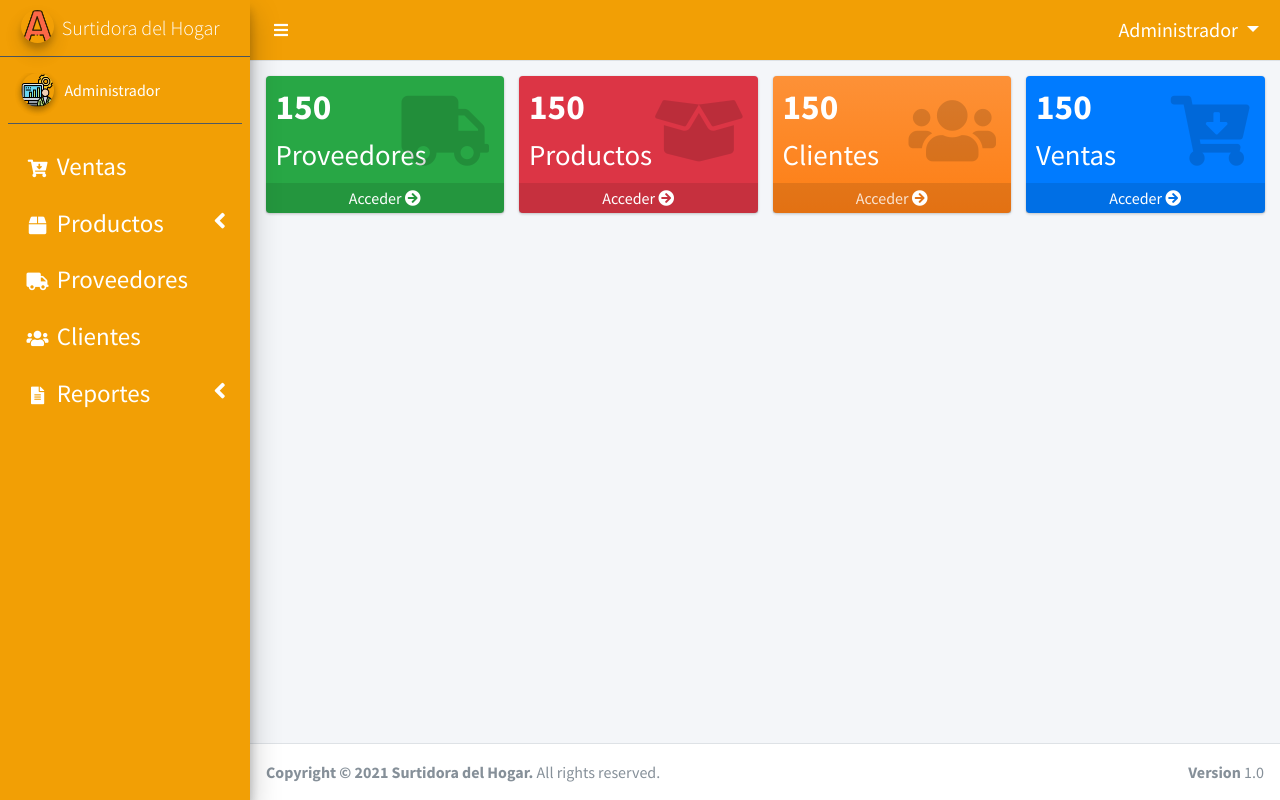
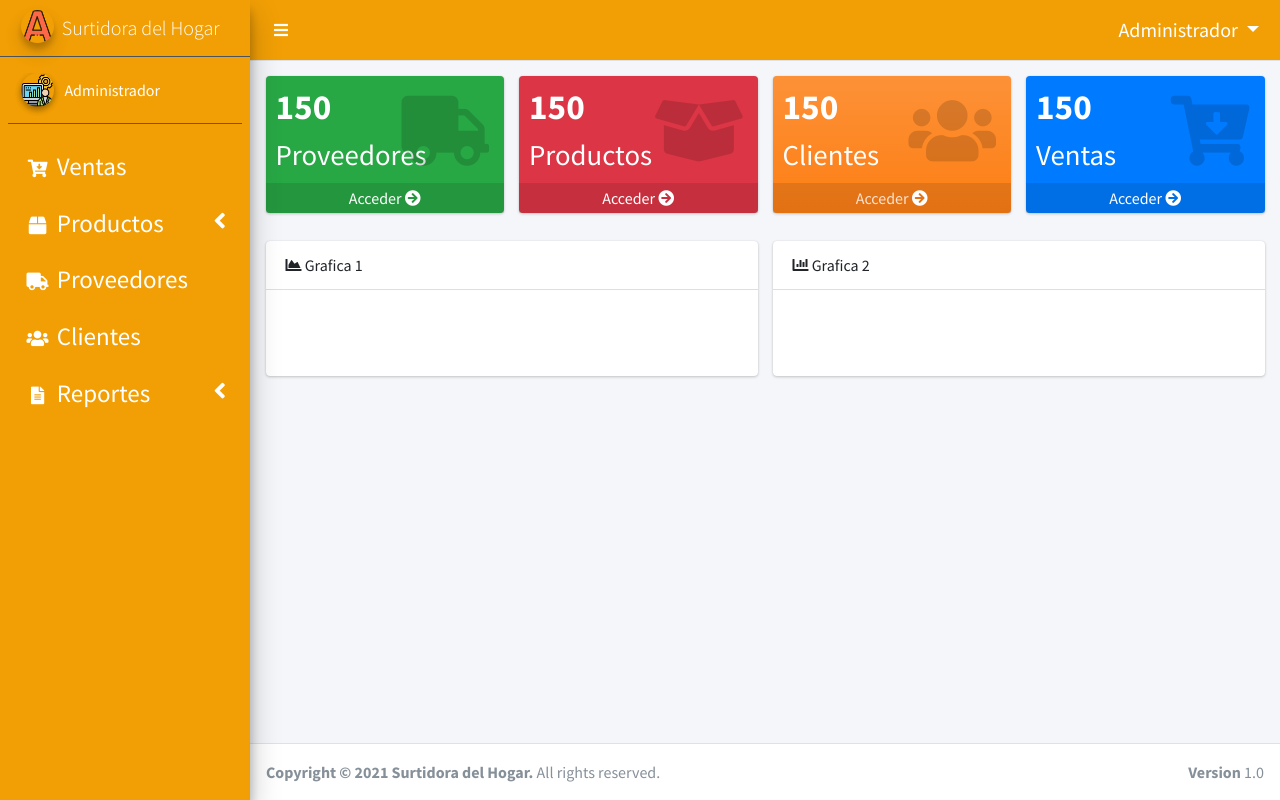
Before and after one commit to BenjaminHernandez24/ProyectoSurtidoraHogar, a PHP site: page /ProyectoSurtidoraHogar/Views/Principal.php in a window 1280 px wide. Run offline with PHP 8.4, Linux system fonts and the light colour scheme; the visitor is signed in with stand-in values (Sample User, id 1); some libraries are stand-ins or nearby versions.

Commit message:
Agregué Gráficas y modifiqué ayuda

```diff
--- a/Views/Ayuda.php
+++ b/Views/Ayuda.php
@@ -1,5 +1,5 @@
 <?php
 header("Content-type: application/pdf");
-header("Content-Disposition: inline; filename= ManualAyudaSurtidoraHogar.pdf");
+header("Content-Disposition: inline; filename= ManualSurtidoraHogar.pdf");
 readfile("Ayuda_Pdf/LaSurtidoraAyuda.pdf");
 ?>
--- /dev/null
+++ b/Views/Graficas/FormatoGraficas.php
@@ -0,0 +1,26 @@
+<div class="col-xl-6">
+    <div class="card mb-4">
+        <div class="card-header">
+            <i class="fas fa-chart-area me-1">
+            </i>
+            Grafica 1
+        </div>
+        <div class="card-body">
+            <canvas height="40" id="grafica" width="100%">
+            </canvas>
+        </div>
+    </div>
+</div>
+<div class="col-xl-6">
+    <div class="card mb-4">
+        <div class="card-header">
+            <i class="fas fa-chart-bar me-1">
+            </i>
+            Grafica 2
+        </div>
+        <div class="card-body">
+            <canvas height="40" id="grafica_2" width="100%">
+            </canvas>
+        </div>
+    </div>
+</div>
--- a/Views/Include/navegacion.php
+++ b/Views/Include/navegacion.php
@@ -21,7 +21,7 @@ if (!isset($_SESSION['user'])) {
             </button>
             <div class="dropdown-menu" aria-labelledby="btnGroupDrop1" style="background-color: #F29F05; font-size: 20px;">
                 <a class="dropdown-item nav-link" href="#" style="color:white"><i class="nav-icon fas fa-sliders-h" style="color:white"> Ajustes</i></a>
-                <a class="dropdown-item nav-link" href="../Views/Ayuda.php" style="color:white"><i class="nav-icon fas fa-question-circle" style="color:white"> Ayuda</i></a>
+                <a class="dropdown-item nav-link" href="../Views/Ayuda.php" style="color:white" target="_blank"><i class="nav-icon fas fa-question-circle" style="color:white"> Ayuda</i></a>
                 <a class="dropdown-item nav-link" href="#" style="color:white"><i class="nav-icon fas fa-info-circle" style="color:white"> Acerca De</i></a>
                 <a class="dropdown-item nav-link" href="../Views/Include/cerrarsesion.php" style="color:white"><i class="nav-icon fas fa-sign-out-alt" style="color:white"> Salir</i></a>
             </div>
--- a/Views/Principal.php
+++ b/Views/Principal.php
@@ -96,11 +96,11 @@ if (!isset($_SESSION['user'])) {
                                 </a>
                             </div>
                         </div>
-
-
-
                     </div>
                     <!-- ./col -->
+                    <div class="row">
+                    <?php include('Graficas/FormatoGraficas.php'); ?>
+                    </div>
                 </div>
             </section>
             <!-- /.content -->
```
